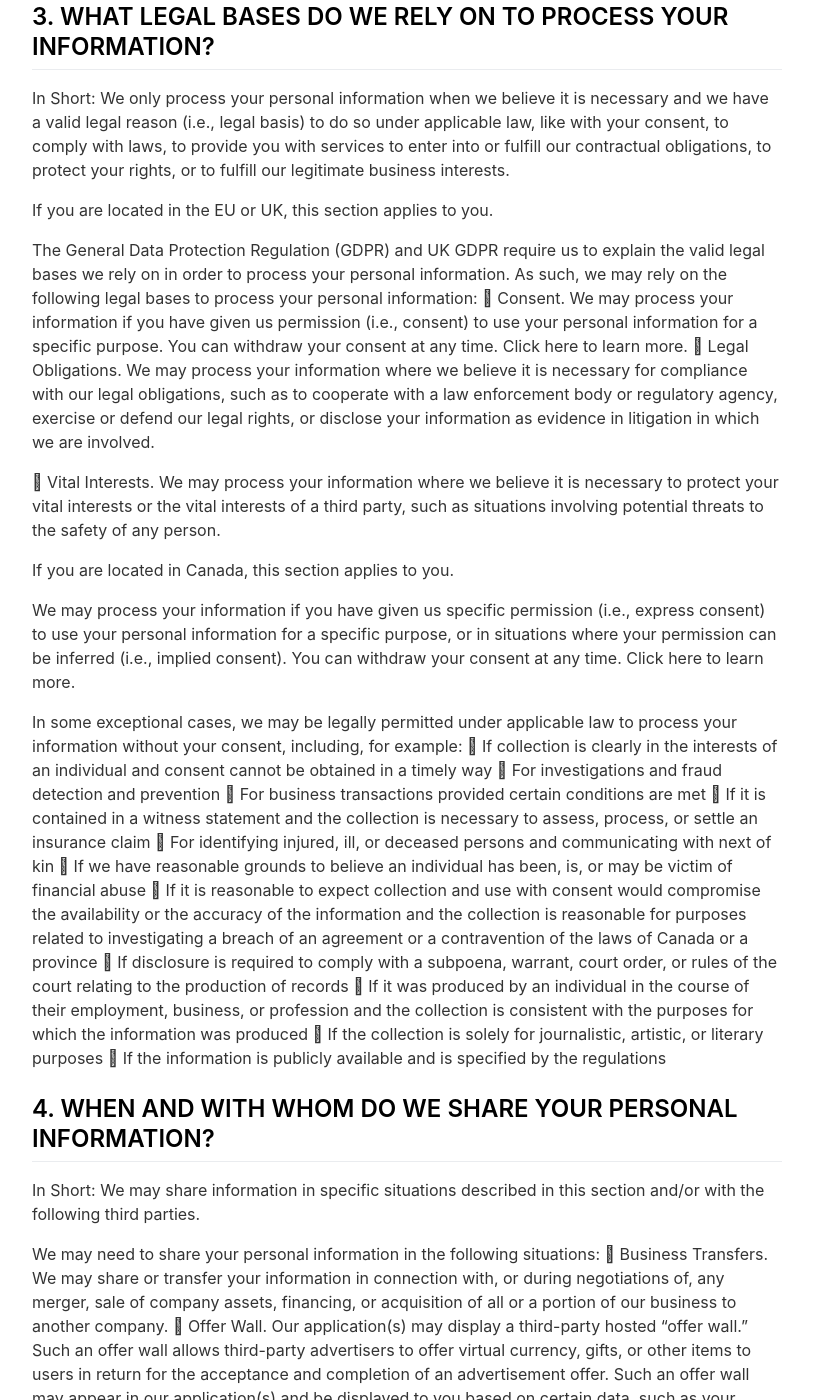
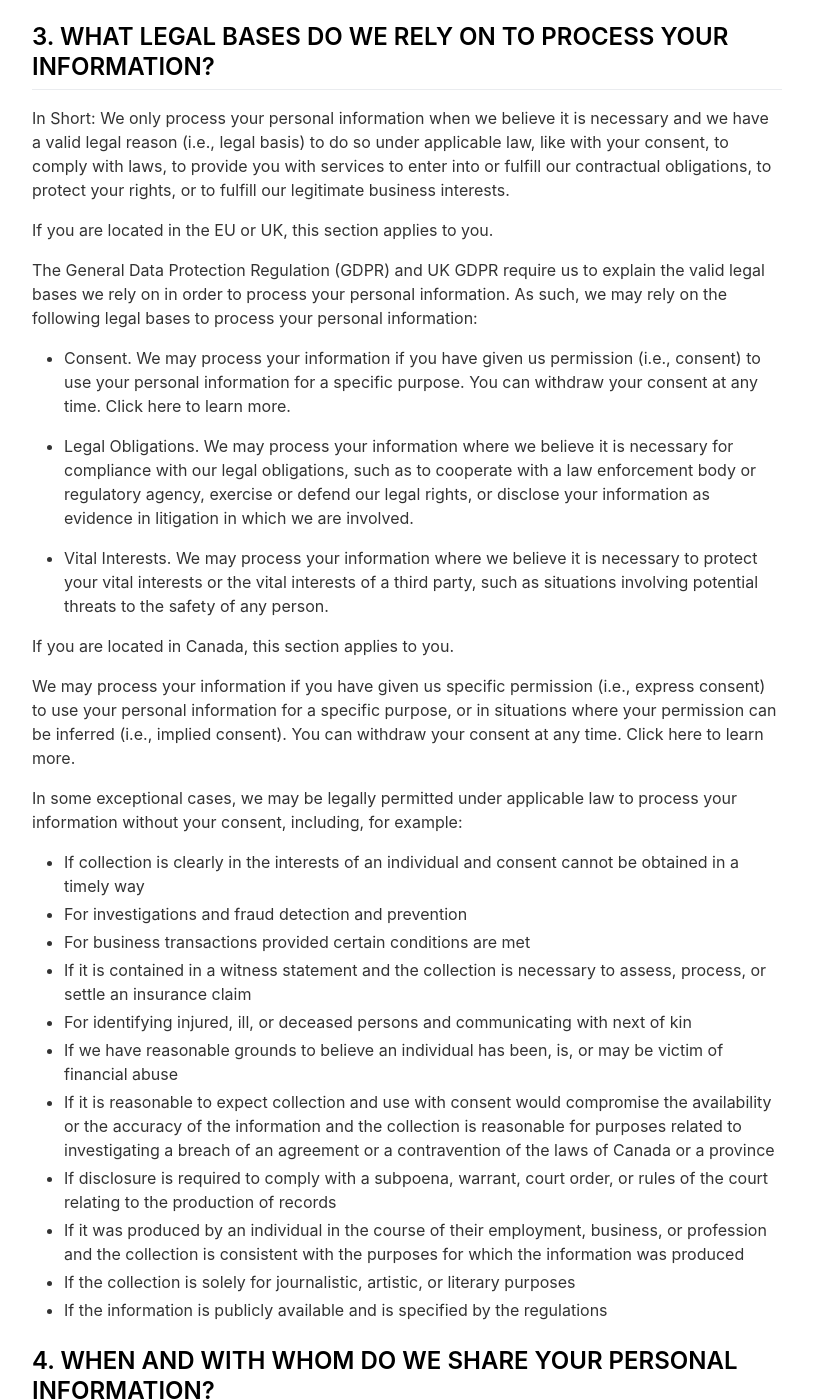
Before and after one commit to ncasson/landingpage, a Jekyll site: the page built from _pages/privacypolicy.md, in a window 1280 px wide and 1400 px high, scrolled down 3512 px. Shown: the whole window, without its empty margins (233-1046 px from the left). Built offline with Jekyll 4.4.1, drawn with Linux system fonts in a browser that asks for light colours; nearby versions of some CDN libraries; some of the changed text lies outside the part shown.

Commit message:
Update privacypolicy.md

```diff
--- a/_pages/privacypolicy.md
+++ b/_pages/privacypolicy.md
@@ -12,8 +12,8 @@ include_in_header: true
 
 
 This privacy notice for NRC Systems LLC (doing business as Today's Read) ("Today's Read," "we," "us," or "our"), describes how and why we might collect, store, use, and/or share ("process") your information when you use our services ("Services"), such as when you:
-	Download and use our application(s), such as our mobile application — Today's Read, or any other application of ours that links to this privacy notice
-	Engage with us in other related ways ― including any sales, marketing, or events
+- Download and use our application(s), such as our mobile application — Today's Read, or any other application of ours that links to this privacy notice
+- Engage with us in other related ways ― including any sales, marketing, or events
 Questions or concerns? Reading this privacy notice will help you understand your privacy rights and choices. If you do not agree with our policies and practices, please do not use our Services. If you still have any questions or concerns, please contact us at contact@todaysread.co.
 
 
@@ -98,35 +98,35 @@ In Short: We only process your personal information when we believe it is necess
 If you are located in the EU or UK, this section applies to you.
 
 The General Data Protection Regulation (GDPR) and UK GDPR require us to explain the valid legal bases we rely on in order to process your personal information. As such, we may rely on the following legal bases to process your personal information:
-	Consent. We may process your information if you have given us permission (i.e., consent) to use your personal information for a specific purpose. You can withdraw your consent at any time. Click here to learn more.
-	Legal Obligations. We may process your information where we believe it is necessary for compliance with our legal obligations, such as to cooperate with a law enforcement body or regulatory agency, exercise or defend our legal rights, or disclose your information as evidence in litigation in which we are involved.
+- Consent. We may process your information if you have given us permission (i.e., consent) to use your personal information for a specific purpose. You can withdraw your consent at any time. Click here to learn more.
+- Legal Obligations. We may process your information where we believe it is necessary for compliance with our legal obligations, such as to cooperate with a law enforcement body or regulatory agency, exercise or defend our legal rights, or disclose your information as evidence in litigation in which we are involved.
 
-	Vital Interests. We may process your information where we believe it is necessary to protect your vital interests or the vital interests of a third party, such as situations involving potential threats to the safety of any person.
+- Vital Interests. We may process your information where we believe it is necessary to protect your vital interests or the vital interests of a third party, such as situations involving potential threats to the safety of any person.
 
 If you are located in Canada, this section applies to you.
 
 We may process your information if you have given us specific permission (i.e., express consent) to use your personal information for a specific purpose, or in situations where your permission can be inferred (i.e., implied consent). You can withdraw your consent at any time. Click here to learn more.
 
 In some exceptional cases, we may be legally permitted under applicable law to process your information without your consent, including, for example:
-	If collection is clearly in the interests of an individual and consent cannot be obtained in a timely way
-	For investigations and fraud detection and prevention
-	For business transactions provided certain conditions are met
-	If it is contained in a witness statement and the collection is necessary to assess, process, or settle an insurance claim
-	For identifying injured, ill, or deceased persons and communicating with next of kin
-	If we have reasonable grounds to believe an individual has been, is, or may be victim of financial abuse
-	If it is reasonable to expect collection and use with consent would compromise the availability or the accuracy of the information and the collection is reasonable for purposes related to investigating a breach of an agreement or a contravention of the laws of Canada or a province
-	If disclosure is required to comply with a subpoena, warrant, court order, or rules of the court relating to the production of records
-	If it was produced by an individual in the course of their employment, business, or profession and the collection is consistent with the purposes for which the information was produced
-	If the collection is solely for journalistic, artistic, or literary purposes
-	If the information is publicly available and is specified by the regulations
+- If collection is clearly in the interests of an individual and consent cannot be obtained in a timely way
+- For investigations and fraud detection and prevention
+- For business transactions provided certain conditions are met
+- If it is contained in a witness statement and the collection is necessary to assess, process, or settle an insurance claim
+- For identifying injured, ill, or deceased persons and communicating with next of kin
+- If we have reasonable grounds to believe an individual has been, is, or may be victim of financial abuse
+- If it is reasonable to expect collection and use with consent would compromise the availability or the accuracy of the information and the collection is reasonable for purposes related to investigating a breach of an agreement or a contravention of the laws of Canada or a province
+- If disclosure is required to comply with a subpoena, warrant, court order, or rules of the court relating to the production of records
+- If it was produced by an individual in the course of their employment, business, or profession and the collection is consistent with the purposes for which the information was produced
+- If the collection is solely for journalistic, artistic, or literary purposes
+- If the information is publicly available and is specified by the regulations
 
 ## 4. WHEN AND WITH WHOM DO WE SHARE YOUR PERSONAL INFORMATION?
 
 In Short: We may share information in specific situations described in this section and/or with the following third parties.
 
 We may need to share your personal information in the following situations:
-	Business Transfers. We may share or transfer your information in connection with, or during negotiations of, any merger, sale of company assets, financing, or acquisition of all or a portion of our business to another company.
-	Offer Wall. Our application(s) may display a third-party hosted “offer wall.” Such an offer wall allows third-party advertisers to offer virtual currency, gifts, or other items to users in return for the acceptance and completion of an advertisement offer. Such an offer wall may appear in our application(s) and be displayed to you based on certain data, such as your geographic area or demographic information. When you click on an offer wall, you will be brought to an external website belonging to other persons and will leave our application(s). A unique identifier, such as your user ID, will be shared with the offer wall provider in order to prevent fraud and properly credit your account with the relevant reward.
+- Business Transfers. We may share or transfer your information in connection with, or during negotiations of, any merger, sale of company assets, financing, or acquisition of all or a portion of our business to another company.
+- Offer Wall. Our application(s) may display a third-party hosted “offer wall.” Such an offer wall allows third-party advertisers to offer virtual currency, gifts, or other items to users in return for the acceptance and completion of an advertisement offer. Such an offer wall may appear in our application(s) and be displayed to you based on certain data, such as your geographic area or demographic information. When you click on an offer wall, you will be brought to an external website belonging to other persons and will leave our application(s). A unique identifier, such as your user ID, will be shared with the offer wall provider in order to prevent fraud and properly credit your account with the relevant reward.
 
 # 5. WHAT IS OUR STANCE ON THIRD-PARTY WEBSITES?
 
```
